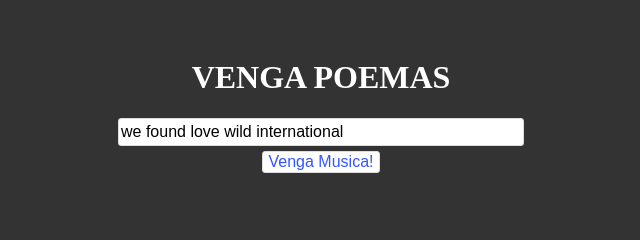
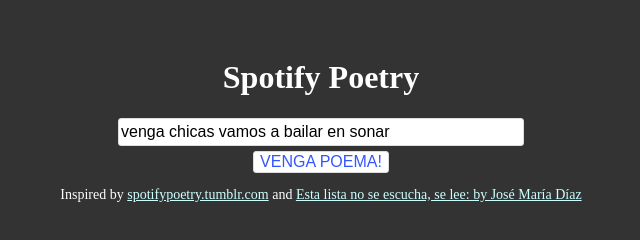
Before and after one commit to ricardovice/spotify-poetry, a plain HTML site: page index.html in a window 1280 px wide. Shown: the whole page, without its empty margins (319-959 px from the left). Drawn offline with nearby package versions, Linux system fonts and the light colour scheme.

Commit message:
VENGA FINAL

```diff
--- a/index.html
+++ b/index.html
@@ -1,5 +1,6 @@
 <!DOCTYPE html>
 <html>
+    <title>VENGA POESIA!</title>
     <head>
         <script src="http://code.jquery.com/jquery-1.7.2.min.js"></script>
         <script src="venga.js"></script>
@@ -12,6 +13,15 @@
 
             h1 {
                 color: #fff;
+            }
+
+            p {
+                color: #fff;
+                font-size: 14px;
+            }
+
+            a {
+                color: #cff;
             }
 
             button {
@@ -35,10 +45,14 @@
         </style>
     </head>
     <body>
-		<h1>VENGA POEMAS</h1>
+        <h1>Spotify Poetry</h1>
         <p>
-            <input id="venga-frase" value="we found love wild international">
-            <button id="venga-button">Venga Musica!</button>
+            <input id="venga-frase" value="venga chicas vamos a bailar en sonar"/>
+            <button id="venga-button">VENGA POEMA!</button>
         </p>
+        <div id="venga-spotify"></div>
+        <p>
+            Inspired by <a href="http://spotifypoetry.tumblr.com/">spotifypoetry.tumblr.com</a> and <a href="http://open.spotify.com/user/chemanga/playlist/1Cv7AahtBhgNAu2poLWF1x">Esta lista no se escucha, se lee: by Jos&eacute; Mar&iacute;a D&iacute;az</a>
+        <p/>
     </body>
 </html>
--- a/venga.js
+++ b/venga.js
@@ -68,7 +68,7 @@ $(function() {
           frameborder: '0',
           allowtransparency: 'true'
         });
-        $(document.body).append(vengaIframe);
+        $('#venga-spotify').append(vengaIframe);
       }
     });
   });
```
Lines whose indentation alone changed are shown as unchanged.
